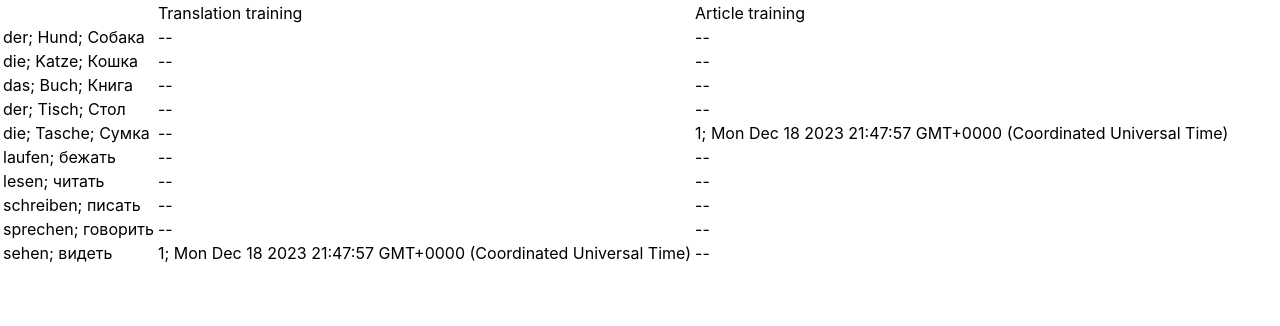
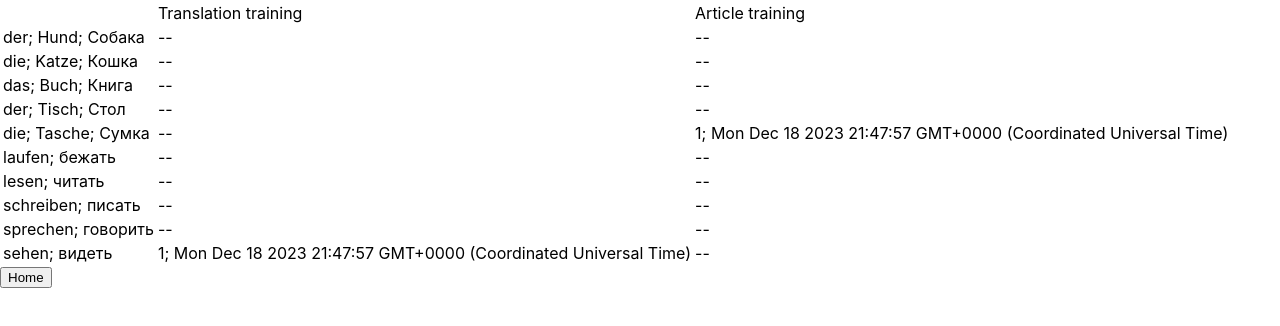
Before and after one commit to saltukkos/lepeat, a React (Create React App) app in the folder frontend/: page / in a window 1280 px wide. Both pictures are taken after a click on the button "Statistics debug". Shown: the top 326 px of the page. Built offline with nearby package versions, Linux system fonts and the light colour scheme.

Commit message:
Add home button in statistics

```diff
--- a/frontend/src/components/home/HomePage.tsx
+++ b/frontend/src/components/home/HomePage.tsx
@@ -41,7 +41,9 @@ function HomePage() {
         render = <div> Here will be page for adding words</div>
     } else if (renderState === "STATISTICS_DEBUG") {
         render = (
-            <Statistics terms={profile.terms} trainingProgresses={profile.trainingProgresses} />
+            <Statistics terms={profile.terms}
+                        trainingProgresses={profile.trainingProgresses}
+                        onHomeClick={() => setRenderState("HOME")} />
         )
     } else if (renderState === "HOME") {
         render = (
--- a/frontend/src/components/statistics/debug/Statistics.tsx
+++ b/frontend/src/components/statistics/debug/Statistics.tsx
@@ -5,11 +5,12 @@ import {TrainingProgress} from "../../../model/TrainingProgress";
 
 interface StatisticsProps {
     terms: Term[],
-    trainingProgresses: Map<TrainingDefinition, TrainingProgress>
+    trainingProgresses: Map<TrainingDefinition, TrainingProgress>,
+    onHomeClick: () => void
 
 }
 
-function Statistics({terms, trainingProgresses}: StatisticsProps) {
+function Statistics({terms, trainingProgresses, onHomeClick}: StatisticsProps) {
     let tableData: string[][] = [];
 
     let firstLine: string[] = [];
@@ -51,7 +52,11 @@ function Statistics({terms, trainingProgresses}: StatisticsProps) {
     });
 
 
-    return <table>{table}</table>
+    return (
+        <div>
+            <table>{table}</table>
+            <button onClick={onHomeClick}>Home</button>
+        </div>);
 }
 
 export default Statistics;
```
